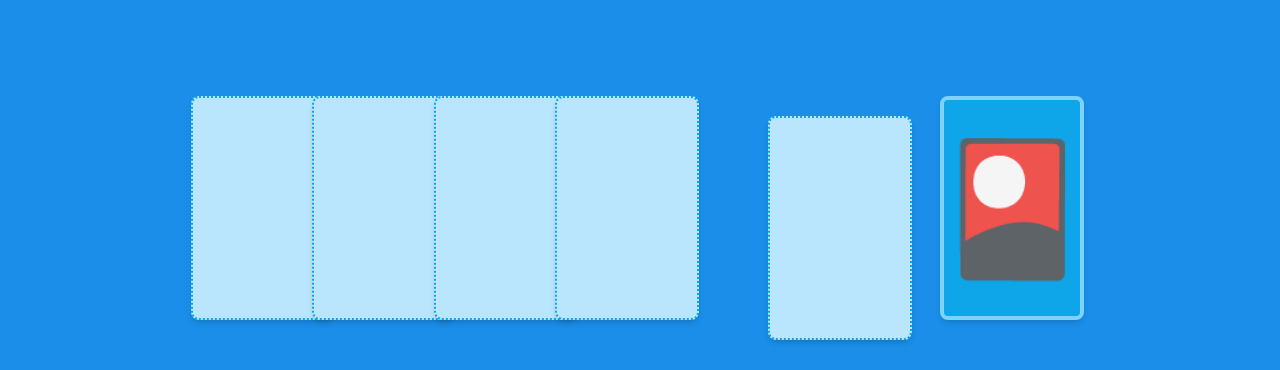
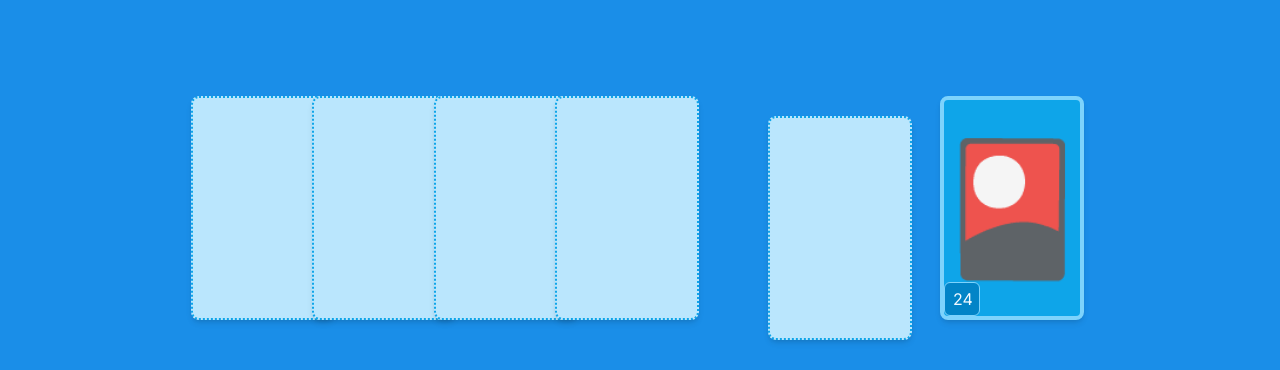
Before and after one commit to hasToggle/solitaire-srsly, a Next.js app: page / in a window 1280 px wide. Shown: the top 370 px of the page. Built offline with nearby package versions, Linux system fonts and the light colour scheme.

Commit message:
add remaining card count to draw stack

```diff
--- a/app/page.tsx
+++ b/app/page.tsx
@@ -57,8 +57,11 @@ export default function Home() {
                 <EmptySlot />
               )}
             </div>
-            <div>
+            <div className="relative">
               <Card card={rightStack[0]} onClick={handleDrawCard} />
+              <span className="absolute bottom-1 left-1 w-9 rounded-md border border-sky-300 bg-sky-600 px-2 py-1 text-center text-sky-50">
+                {rightStack.length}
+              </span>
             </div>
           </div>
 
```
